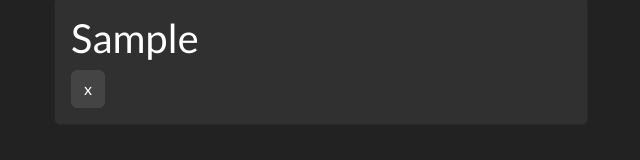
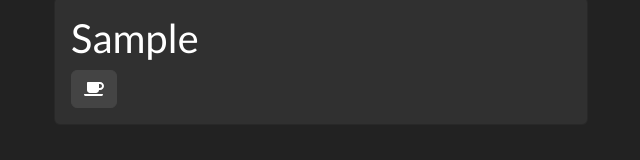
Before and after one commit to pab-mchn/task-aplication, a React (Create React App) app in the folder react-task-app/: page / in a window 1280 px wide. Both pictures are taken after typing "Sample" into the empty fields and a click on the button "Save". Shown: the part 153-313 px from the top of the page, without its empty margins (319-959 px from the left). Built offline with nearby package versions, Linux system fonts and the light colour scheme.

Commit message:
agree font azome and change the state done

```diff
--- a/react-task-app/src/App.tsx
+++ b/react-task-app/src/App.tsx
@@ -1,4 +1,6 @@
 import React, {useState} from 'react';
+import { FontAwesomeIcon } from '@fortawesome/react-fontawesome'
+import { faCoffee, faBell } from '@fortawesome/free-solid-svg-icons'
 
 type FormElement = React.FormEvent<HTMLFormElement>;
 interface ITask {
@@ -25,11 +27,6 @@ function App(): JSX.Element {
     setTasks(newTasks)
   }
 
-  const toggleDoneTask = (i:number) => {
-    const newTasks: ITask[] = [...tasks];
-    newTask[i].done = !newTask[i].done;
-    setTasks(newTasks);
-  }
 
   return (
     <div className="container p-4">
@@ -48,8 +45,8 @@ function App(): JSX.Element {
               <div className="card card-body mt-2" key={i}>
                 <h2 style={{textDecoration: t.done ? 'line-through' : ''}}>{t.name}</h2>
                 <div>
-                  <button className='btn btn-secondary' onClick={() => toggleDoneTask(i)}>
-                    {t.done ? ':)' : 'x'}
+                  <button className='btn btn-secondary'>
+                    {t.done ? <FontAwesomeIcon icon={faBell} /> : <FontAwesomeIcon icon={faCoffee} />}
                   </button>
                 </div>
               </div>
```
Also changed, not shown: package.json (+6 -1 lines), 1 other file (tests, documents, lock files or other folders).
